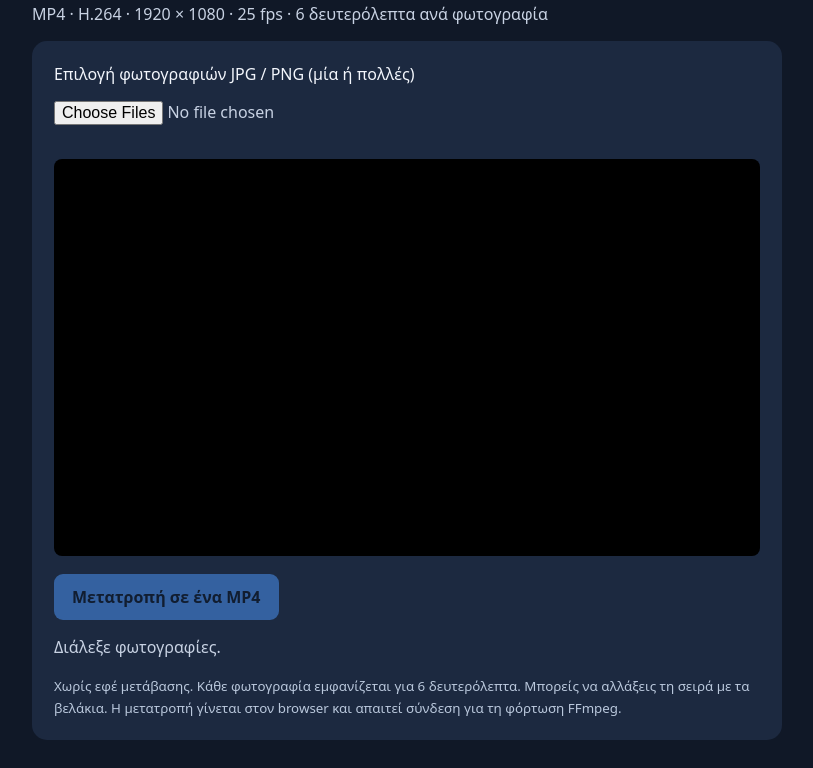
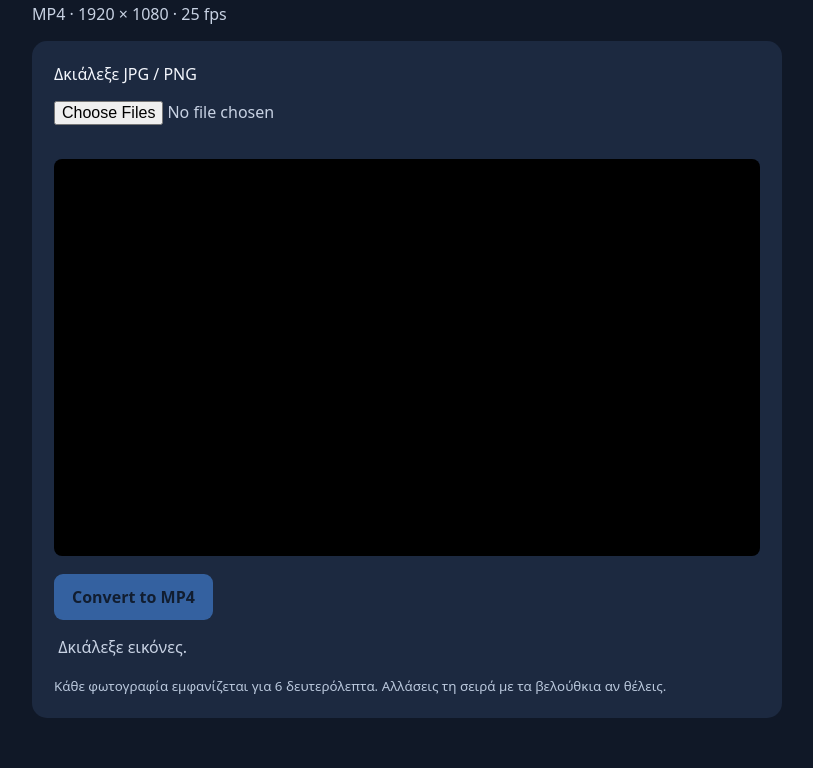
Before and after one commit to MarinosC58/Photo-to-Video, a plain HTML site: page index.html in a window 1280 px wide. Shown: the part 101-869 px from the top of the page, without its empty margins (233-1046 px from the left). After the commit the page ends 847 px from the top, so only its background shows below. Drawn offline with Linux system fonts and the light colour scheme.

Commit message:
Update index.html

```diff
--- a/index.html
+++ b/index.html
@@ -13,15 +13,15 @@ button:disabled{opacity:.5;cursor:wait}canvas{display:block;width:100%;aspect-ra
 #slides{display:flex;flex-direction:column;gap:7px;margin:12px 0}#slides button{padding:5px 10px;font-size:13px}#slides .slide{display:flex;align-items:center;gap:10px;background:#263650;border-radius:7px;padding:7px}#slides .name{flex:1;overflow-wrap:anywhere}#slides .controls{display:flex;gap:5px}#slides .active{outline:2px solid #4d9aff}
 </style>
 </head>
-<body><main><h1>Photo to TV Video</h1>
-<p>MP4 · H.264 · 1920 × 1080 · 25 fps · 6 δευτερόλεπτα ανά φωτογραφία</p>
-<section><label for="photo">Επιλογή φωτογραφιών JPG / PNG (μία ή πολλές)</label>
+<body><main><h1>Μαρίνος Photo to TV Video</h1>
+<p>MP4 · 1920 × 1080 · 25 fps </p>
+<section><label for="photo"> Δκιάλεξε JPG / PNG </label>
 <p><input id="photo" type="file" accept="image/jpeg,image/png" multiple></p>
 <div id="slides"></div>
 <canvas id="preview" width="1920" height="1080"></canvas>
-<button id="convert" disabled>Μετατροπή σε ένα MP4</button>
-<p id="status" role="status">Διάλεξε φωτογραφίες.</p><p id="download"></p>
-<small>Χωρίς εφέ μετάβασης. Κάθε φωτογραφία εμφανίζεται για 6 δευτερόλεπτα. Μπορείς να αλλάξεις τη σειρά με τα βελάκια. Η μετατροπή γίνεται στον browser και απαιτεί σύνδεση για τη φόρτωση FFmpeg.</small>
+<button id="convert" disabled> Convert to MP4</button>
+<p id="status" role="status"> Δκιάλεξε εικόνες.</p><p id="download"></p>
+<small> Κάθε φωτογραφία εμφανίζεται για 6 δευτερόλεπτα. Αλλάσεις τη σειρά με τα βελούθκια αν θέλεις.</small>
 </section></main>
 <script>
 const photo=document.getElementById('photo'),canvas=document.getElementById('preview'),ctx=canvas.getContext('2d'),button=document.getElementById('convert'),status=document.getElementById('status'),download=document.getElementById('download'),slides=document.getElementById('slides');
@@ -48,7 +48,7 @@ wasmURL:await toBlobURL(coreBase+'/ffmpeg-core.wasm','application/wasm')
 // Δημιουργούμε στατικές εικόνες Full HD και αρχείο concat με διάρκεια 6 δευτ. ανά εικόνα.
 let manifest='ffconcat version 1.0\n';
 for(let i=0;i<images.length;i++){
-status.textContent='Προετοιμασία φωτογραφίας '+(i+1)+'/'+images.length+'…';
+status.textContent='Preparing '+(i+1)+'/'+images.length+'…';
 draw(images[i].img);
 const blob=await canvasPNG(),filename='slide'+String(i).padStart(5,'0')+'.png';
 await ff.writeFile(filename,new Uint8Array(await blob.arrayBuffer()));
@@ -57,7 +57,7 @@ manifest+='file '+filename+'\nduration 6\n';
 // Επαναλαμβάνουμε το τελευταίο αρχείο ώστε να έχει και αυτό πλήρη διάρκεια.
 manifest+='file slide'+String(images.length-1).padStart(5,'0')+'.png\n';
 await ff.writeFile('slides.ffcat',new TextEncoder().encode(manifest));
-status.textContent='Δημιουργία MP4…';
+status.textContent='Βάσταξε λλίο…';
 const totalFrames=images.length*150;
 const code=await ff.exec(['-f','concat','-safe','0','-i','slides.ffcat','-vf','fps=25','-frames:v',String(totalFrames),'-c:v','libx264','-pix_fmt','yuv420p','-r','25','-movflags','+faststart','output.mp4']);
 if(code!==0)throw Error('FFmpeg exit '+code);
@@ -65,7 +65,7 @@ const data=await ff.readFile('output.mp4');if(!data.length)throw Error('Κενό
 if(link)URL.revokeObjectURL(link);
 link=URL.createObjectURL(new Blob([data],{type:'video/mp4'}));
 const a=document.createElement('a');a.href=link;a.download='photo_to_tv_1080p_25fps_'+(images.length*6)+'s.mp4';a.textContent='Κατέβασε το MP4';download.replaceChildren(a);
-status.textContent='Ολοκληρώθηκε: '+images.length+' φωτογραφίες, '+(images.length*6)+' δευτερόλεπτα. Έλεγξε το MP4 πριν από τηλεοπτική χρήση.';
+status.textContent='Ολοκληρώθηκε: '+images.length+' φωτογραφίες, '+(images.length*6)+' δευτερόλεπτα. Έλεγξε το MP4 πριν από χρήση.';
 }catch(e){console.error(e);status.textContent='Σφάλμα: '+e.message+'\nΣτείλε το πλήρες μήνυμα.'}
 finally{if(ff)try{ff.terminate()}catch{}busy=false;photo.disabled=false;renderList()}
 };
```
